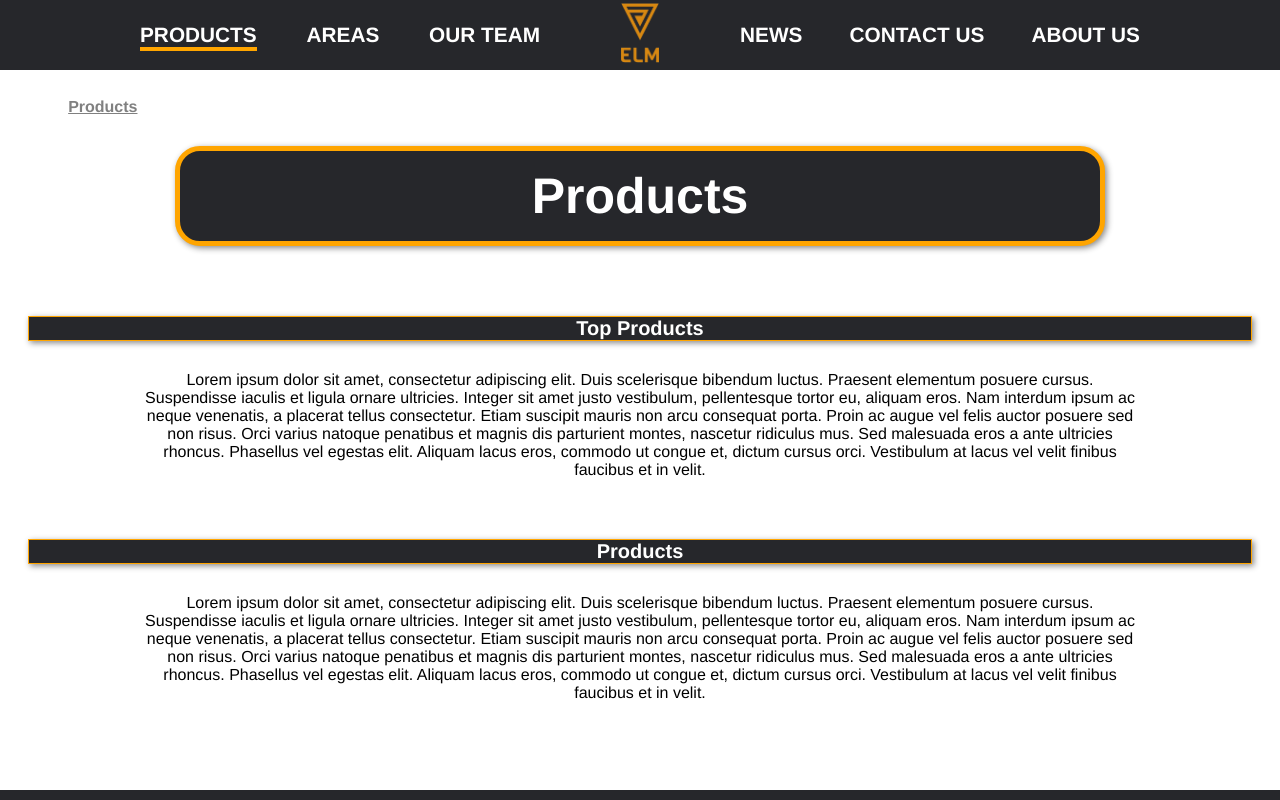
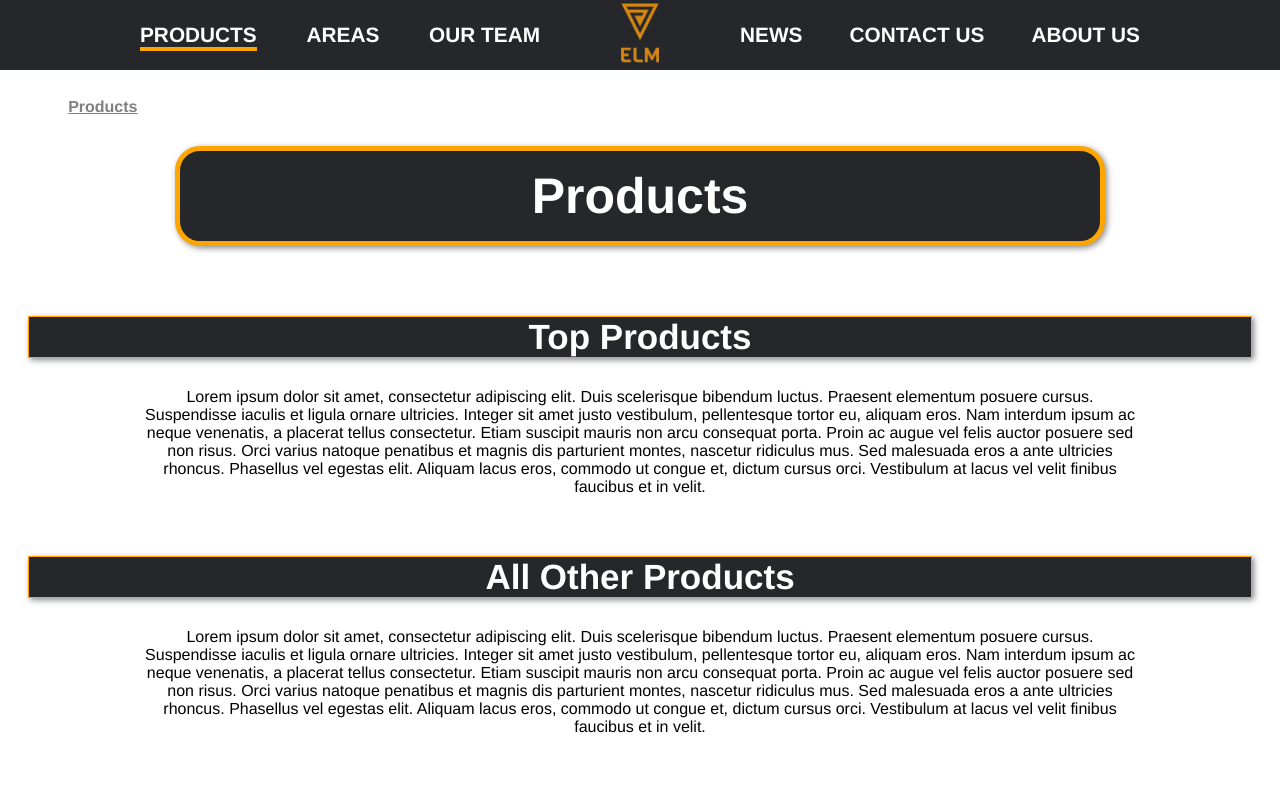
Before and after one commit to LeonardoRuzza/ELM-hypermedia2021, a Nuxt app: page /areas in a window 1280 px wide. Both pictures are taken after a click on the element "PRODUCTS". Shown: the top 800 px of the page. Built offline with nearby package versions, Linux system fonts and the light colour scheme.

Commit message:
css adjustment

```diff
--- a/layouts/default.vue
+++ b/layouts/default.vue
@@ -64,7 +64,7 @@ h2 {
   -webkit-box-shadow: 2px 2px 6px #888;
   box-shadow: 2px 2px 6px #888;
   font-weight: bolder;
-  font-size: 20px;
+  font-size: 35px;
   margin: 20px auto 20px auto;
   padding: 0px 20px 0px 20px;
 }
--- a/pages/about/index.vue
+++ b/pages/about/index.vue
@@ -121,6 +121,7 @@ export default {
   padding: 5px;
   font-size: 120%;
   margin-bottom: 10px;
+  font-weight: normal;
 }
 h2 {
   margin-bottom: 30px;
--- a/pages/products/index.vue
+++ b/pages/products/index.vue
@@ -27,7 +27,7 @@
       >
       </the-card>
     </div>
-    <h2>Products</h2>
+    <h2>All Other Products</h2>
     <p>
       Lorem ipsum dolor sit amet, consectetur adipiscing elit. Duis scelerisque
       bibendum luctus. Praesent elementum posuere cursus. Suspendisse iaculis et
@@ -124,7 +124,7 @@ p {
   justify-content: space-around;
   flex-direction: row;
   flex-wrap: wrap;
-  max-width: 1000px;
+  max-width: 1200px;
   margin: 0px auto 30px auto;
 }
 </style>
```
